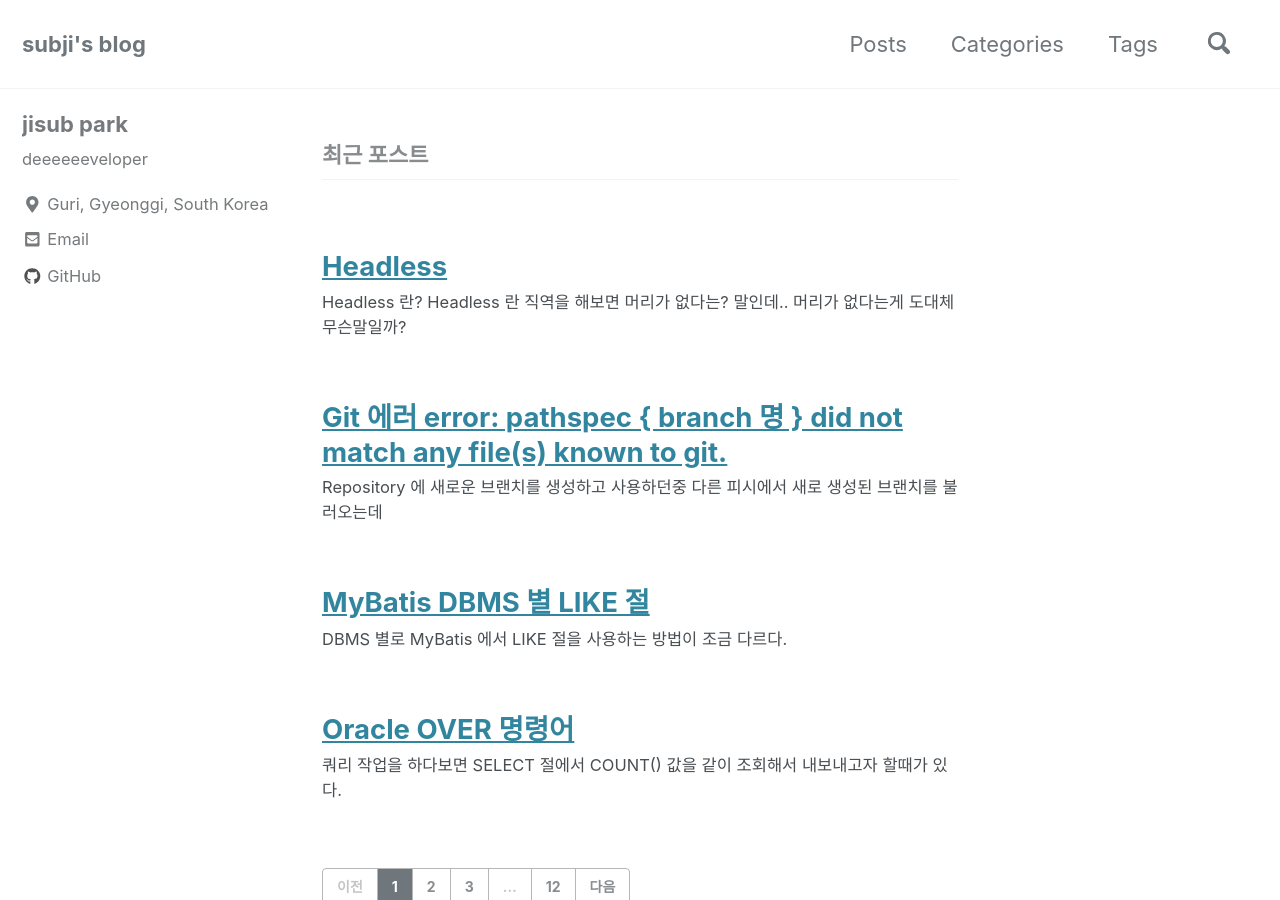
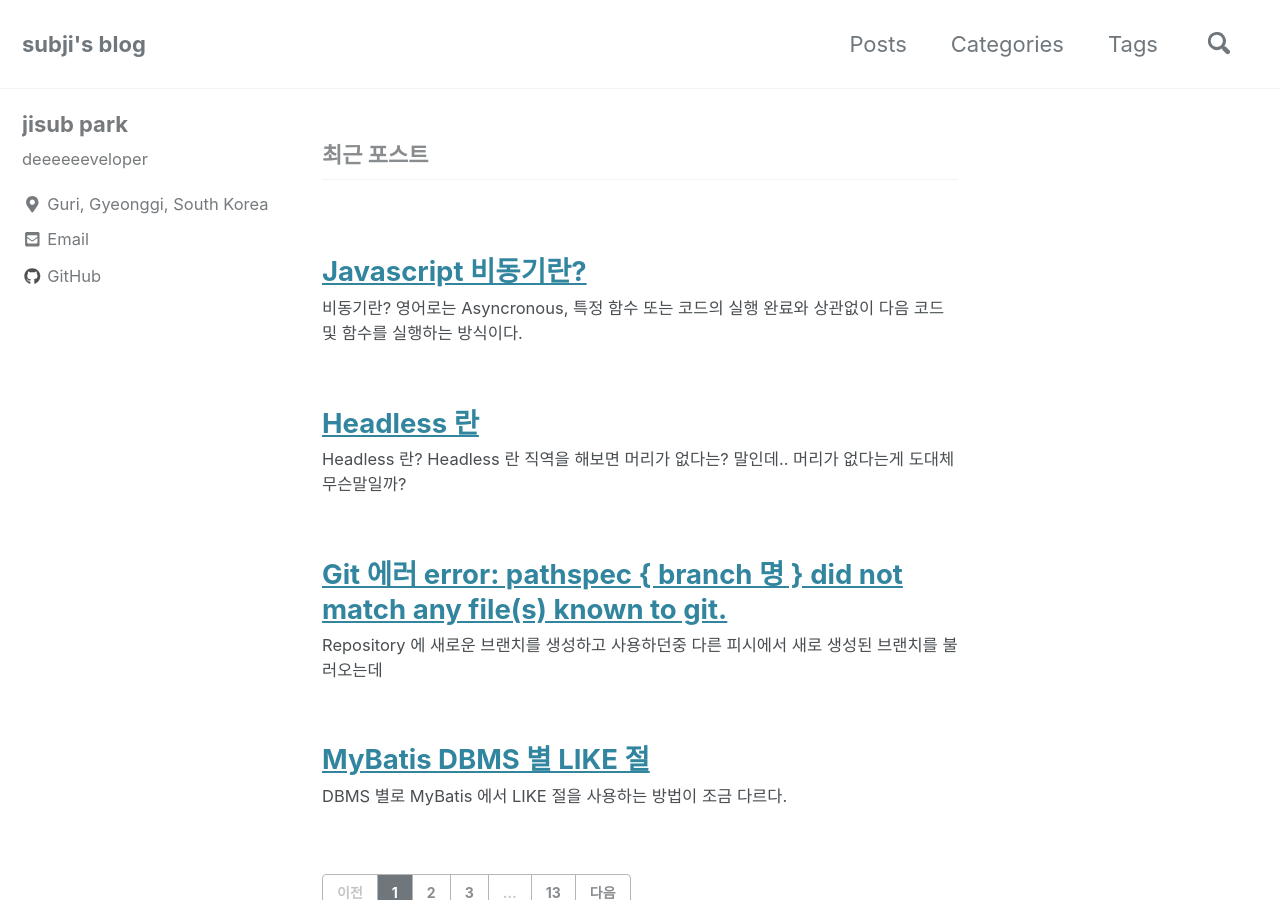
Before and after one commit to subji/subji.github.io, a Jekyll site: the page built from index.html, in a window 1280 px wide and 900 px high. Built offline with Jekyll 4.4.1, drawn with Linux system fonts in a browser that asks for light colours; cached includes are drawn as plain includes; nearby versions of some CDN libraries; the list of posts is cut into pages by our own code; some of the changed lines change nothing that is shown.

Commit message:
202006031318

````diff
--- a/_posts/2020-06-01-headless.md
+++ b/_posts/2020-06-01-headless.md
@@ -1,5 +1,5 @@
 ---
-title: "Headless"
+title: "Headless 란"
 date: 2020-06-01
 categories: posts
 tags: ["Headless"]
--- /dev/null
+++ b/_posts/2020-06-03-javascriptasyncronous.md
@@ -0,0 +1,250 @@
+---
+title: "Javascript 비동기란?"
+date: 2020-06-03
+categories: posts
+tags: ["javascript"]
+---
+
+### 비동기란?
+---
+영어로는 Asyncronous, 특정 함수 또는 코드의 실행 완료와 상관없이 다음 코드 및 함수를 실행하는 방식이다.
+
+반대말로는 Syncronous, 동기 방식이 있다. 동기방식은 가까운 Java 를 보면 알 수 있다.
+
+다음 코드를 확인해보면 출력이 println() 함수의 호출 순서대로 나오는것을 볼 수 있다. 이처럼 순차적으로 코드가 실행되는 방식을 동기 방식이라고 한다.
+
+```java
+
+public static void main (String[] args) {
+  System.out.println("1");
+  System.out.println("2");
+}
+
+// 1
+// 2
+
+```
+
+그러면 비동기 방식은 어떻게 동작할까?
+
+다음 에제를 보자.
+
+```ts
+console.log('1');
+
+setTimeout(function ()  {
+  console.log('2');
+}, 1000);
+
+console.log('3');
+
+// 1
+// 3
+// 2
+```
+위 코드는 자바스크립트에서 대표적인 비동기 처리 함수로 볼 수 있는 setTimeout 를 사용한 예제이다.
+
+그렇다면 위 예제에서의 출력 순서는 어떻게 될까? 일반적인 경우라면 당연히 위에서부터 아래로 읽어내려가며 1 -> 2 -> 3 으로 생각될 것이다.
+
+하지만 비동기 방식에서는 그렇지 않다. 첫번째 1 이 출력되고 2가 출력되기전까지의 1초를 기다려주지 않고 다음 3을 먼저 출력한다.
+
+이렇게 순서에 상관하지 않고 코드를 실행하는 방식을 비동기방식이라고 한다.
+<br><br>
+
+### 비동기 처리를 동기? 적으로 사용하고 싶을떄
+---
+앞서 말한 비동기 방식을 동기방식으로 사용하고 싶을때 사용할 수 있는 몇가지 방법이 있다.
+
+첫째로 콜백을 사용하는 방식이다.
+
+자바스크립트에서 함수는 일급객체로서 파라미터로 사용할 수 있다.
+
+그래서 함수 호출이 파라미터로 콜백함수라는 또다른 함수를 포함시켜 동기식으로 사용하는 방법이있다.
+
+JQuery 함수로 익숙한 Ajax 를 활용한 예제 코드를 보자.
+
+참고로 Ajax 는 클라이언트에서 서버로 XMLHttpRequest 를 비동기로 처리하는 통신방식이다.
+
+```ts
+// 1.
+function main ()  {
+  let result = null;
+
+  $.get('/test', function (res) {
+    result = res;
+  });
+
+  return result;
+}
+
+console.log(main());
+
+```
+
+```ts
+// 2.
+function main (callback)  {
+  $.get('/test', function (res) {
+    callback(res);
+  });
+}
+
+main(function (res) {
+  console.log(res);
+});
+
+```
+
+1번과 2번 에제를 비교해보자. 1번은 비동기방식으로 처리되는 코드를 그대로 사용한 것이다. "console.log(main())" 의 결과는 어떻게 나올까? 응닶 값이 나올까? 아니면 null 값이 나올까? 답은 null 값이 나온다. 이유는 비동기 방식에서 찾아 볼 수 있다. $.get 으로 호출한 함수를 자바스크립트는 해당 요청이 완료될때까지 기다려주지 않고 바로 다음 코드인 "return result" 를 실행한다. 그래서 결과적으로 마지막 로그에서는 null 이 출력되는 것이다.
+
+이러한 문제점을 해결하고자 하는 방식중에 하나가 콜백함수를 이용한 방식이다. 같은 Ajax 예제인 2번을 보면 이름이 없는 함수를 파라미터로 main 함수에 전달해주고 있다. 자바스크립트에서 함수는 일급객체이므로 파라미터로 사용이 가능하다.
+
+이 실행 순서를 1번 예제와 비교해보자.
+
+1. main 함수 호출 -> $.get 요청 -> 결과(result) 반환 -> 결과(result) 출력 -> $.get 요청 응답? (순서가 마지막이 될지 언제가 될지 모른다.)
+2. main 함수 호출 -> $.get 요청 -> 응답 -> 콜백함수로 반환
+
+순서를 보면 2번의 경우 일반적으로 생각하기 쉬운 처리 방식인 위에서부터 아래로 읽어내려가는 방식이다. 반면에 1번의 경우는 도통 이해가 잘 가지 않는 방식이다.
+
+콜백 방식은 비동기방식을 조금이나마 동기에 가깝게? 사용할 수 있도록 도와준다. 하지만 꼭 좋은점만 있는건 아니다.
+<br>
+<br>
+### 콜백의 단점?
+---
+콜백함수의 경우 비동기방식을 조금이나마 해소할 수 있는 방법이다. 하지만 가장 큰 문제로 꼽히는것이 콜백지옥이라고 불리는 문제이다.
+
+다음 예제로 확인해보자.
+
+```ts
+function main (callback)  {
+  callback();
+}
+
+main(function ()  {
+  main(function ()  {
+    main(function ()  {
+      ...
+    });
+    ...
+  });
+});
+```
+예제에서는 같은 함수를 계속 호출하였지만 각각 다른 함수를 호출할 수도 있다. 그럼 이게 왜 지옥이라고 불리느냐? 이유는 간단하다. 지금이야 몇개 안되는 함수를 콜백으로 호출하기 때문에 알아보기 쉽지만 만약 10개가 넘어가고 또 20개가 넘어가고 하다보면 알아보기 힘든 코드가 될 것이다.
+
+더군다나 디버깅에도 어려움이 있다.
+
+이를 해소할 수 있는 방법이 몇가지 또 있는데 첫째로 앞서 비동기 처리방식을 동기방식으로 해결하고자 도움을 줄 몇가지 중에서 Promise 와 Async/Await 가 있다.
+<br><br>
+### Promise ?
+---
+조금 낯선? 용어다. Promise? 약속? 뭘 약속한다는거지?
+
+이전에 봤듯이 콜백함수를 사용한 비동기 처리에서는 콜백지옥에 빠져 코드를 디버깅하기도 읽기도 어려워진다는 단점이 있었다. 이를 해결하기 위해서 사용되는것이 Promise 라는 함수이다.
+
+Promise 는 총 3가지의 상태가 있다.
+- 대기 (Pending)
+- 이행 (Fullfill)
+- 실패 (Reject)
+
+1. 대기 상태
+- new Promise() 로 선언된 상태이다.
+```ts
+new Promise();
+new Promise(function (resolve, reject) {
+
+});
+```
+2. 이행 상태
+- 콜백함수를 실행시켜주는 단계이다.
+```ts
+new Promise(function (resolve, reject)  {
+  // 이행 콜백 함수 호출
+  resolve();
+});
+
+function main() {
+  return new Promise(function (resolve, reject) {
+    resolve('Success');
+  });
+}
+
+main()
+// 이행 콜백 함수
+.then(function (result) {
+  console.log(result);
+});
+```
+3. 실패 상태
+- 이행 상태는 Resolve 호출, 실패는 Reject 함수를 호출한다.
+```ts
+new Promise(function (resolve, reject)  {
+  // 이행 콜백 함수 호출
+  resolve();
+  // 실패 콜백 함수 호출
+  reject();
+});
+
+function main() {
+  return new Promise(function (resolve, reject) {
+    resolve('Success');
+    reject('Error');
+  });
+}
+
+main()
+// 이행 콜백 함수
+.then(function (result) {
+  console.log(result);
+})
+// 실패 콜백 함수
+.catch(function (error)  {
+  console.error(error);
+});
+```
+
+위 예제들 처럼 성공시 이행을 동작하고자 할때에는 resolve 함수를 호출하고 then 메소드에서 처리하며, 실패를 동작하고자 할때에는 reject 함수를 호출하고 catch 에서 해당 실패 이유를 확인한다.
+
+이렇게 간단하게 예제를 알아보았다. 조금 더 알아보자면, 한개의 Promise 를 여러개의 then 을 사용하는 방법과 여러개의 Promise 를 연결하는 방법이 있는데 그 예는 다음과 같다.
+
+```ts
+function main ()  {
+  return new Promise(function (resolve,reject) {
+    resolve();
+  });
+}
+// 한개의 Promise 에 여러개의 then 을 사용하는 방법
+main().then(function () { return result; }).then(function (result) { return result; })
+
+function subPromise ()  {
+  return new Promise(function (resolve, reject) {
+    resolve();
+  });
+}
+
+main().then(subPromise).then()...
+
+```
+
+마지막으로 Promise 에서의 에러처리는 catch() 함수를 사용하도록 하자.
+<br><br>
+### Async/Await
+---
+콜백함수, Promise 와 같이 비동기 처리 방법이다.
+
+사용법은 매우 간단하다. 한가지만 주의하면 되는데 await 로 받는 함수는 반드시 Promise 객체로 리턴을 해줘야한다는 것이다.
+
+예제를 하나보자.
+
+```ts
+function returnResult ()  {
+  return new Promise (function (resolve, reject)  {
+    resolve('Success');
+  });
+}
+
+async function main ()  {
+  let result = await returnResult();
+
+  console.log(result);
+}
+```
````
